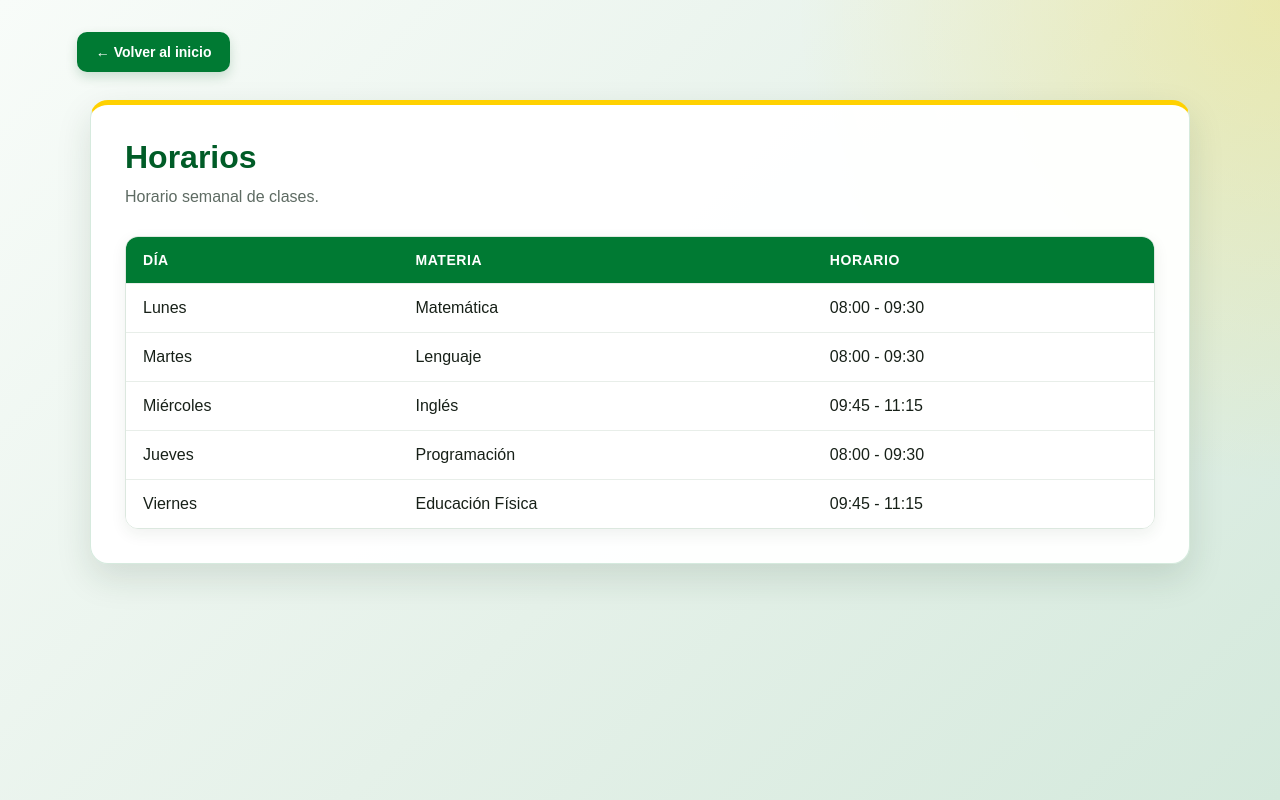
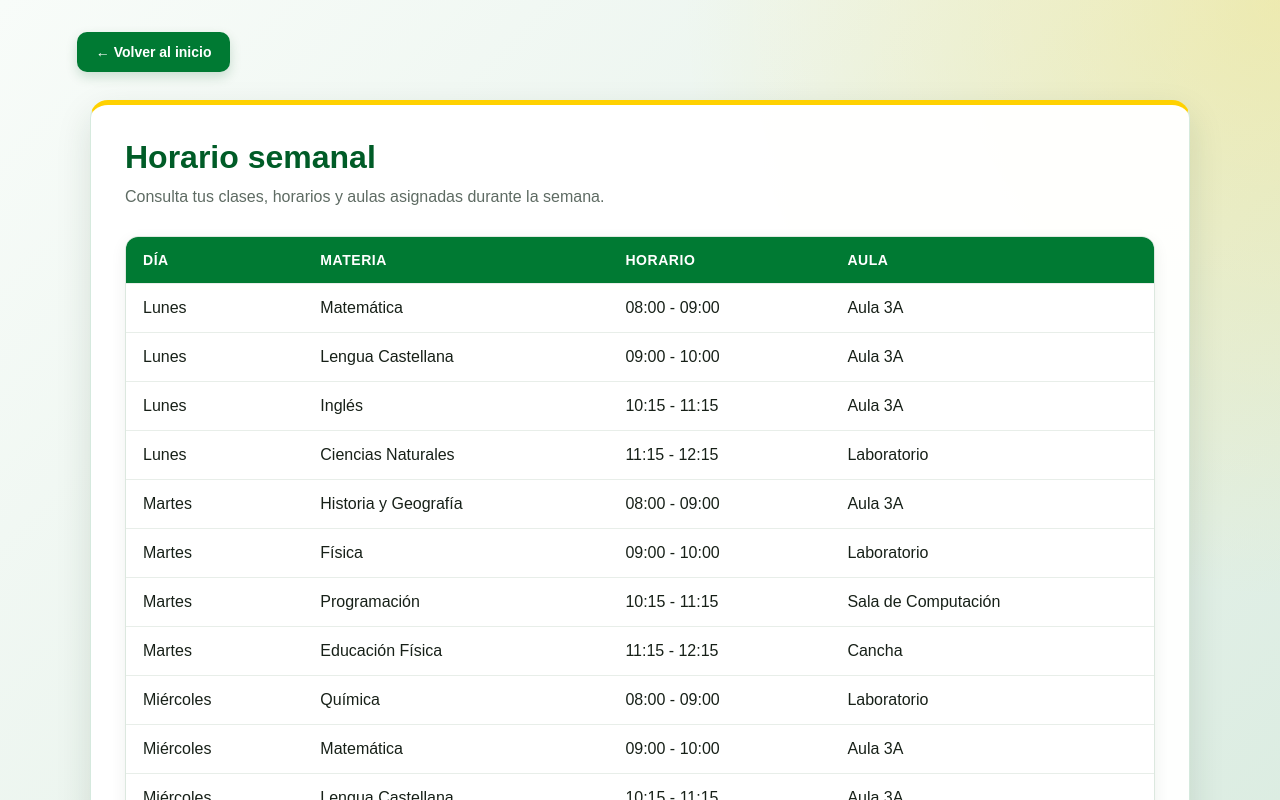
Before and after one commit to jhoelxander10-dot/Frontend-Proyect, a React (Vite) app: page /horarios in a window 1280 px wide. Shown: the top 800 px of the page. Built offline with nearby package versions, Linux system fonts and the light colour scheme.

Commit message:
Completar horario semanal con materias, horarios y aulas

```diff
--- a/src/pages/HorariosPage.tsx
+++ b/src/pages/HorariosPage.tsx
@@ -2,24 +2,54 @@ import { useNavigate } from "react-router-dom";
 import "./SectionPage.css";
 
 const horario = [
-  ["Lunes", "Matemática", "08:00 - 09:30"],
-  ["Martes", "Lenguaje", "08:00 - 09:30"],
-  ["Miércoles", "Inglés", "09:45 - 11:15"],
-  ["Jueves", "Programación", "08:00 - 09:30"],
-  ["Viernes", "Educación Física", "09:45 - 11:15"],
+  ["Lunes", "Matemática", "08:00 - 09:00", "Aula 3A"],
+  ["Lunes", "Lengua Castellana", "09:00 - 10:00", "Aula 3A"],
+  ["Lunes", "Inglés", "10:15 - 11:15", "Aula 3A"],
+  ["Lunes", "Ciencias Naturales", "11:15 - 12:15", "Laboratorio"],
+  ["Martes", "Historia y Geografía", "08:00 - 09:00", "Aula 3A"],
+  ["Martes", "Física", "09:00 - 10:00", "Laboratorio"],
+  ["Martes", "Programación", "10:15 - 11:15", "Sala de Computación"],
+  ["Martes", "Educación Física", "11:15 - 12:15", "Cancha"],
+  ["Miércoles", "Química", "08:00 - 09:00", "Laboratorio"],
+  ["Miércoles", "Matemática", "09:00 - 10:00", "Aula 3A"],
+  ["Miércoles", "Lengua Castellana", "10:15 - 11:15", "Aula 3A"],
+  ["Miércoles", "Inglés", "11:15 - 12:15", "Aula 3A"],
+  ["Jueves", "Programación", "08:00 - 09:00", "Sala de Computación"],
+  ["Jueves", "Física", "09:00 - 10:00", "Laboratorio"],
+  ["Jueves", "Ciencias Naturales", "10:15 - 11:15", "Laboratorio"],
+  ["Jueves", "Educación Física", "11:15 - 12:15", "Cancha"],
+  ["Viernes", "Matemática", "08:00 - 09:00", "Aula 3A"],
+  ["Viernes", "Historia y Geografía", "09:00 - 10:00", "Aula 3A"],
+  ["Viernes", "Química", "10:15 - 11:15", "Laboratorio"],
+  ["Viernes", "Programación", "11:15 - 12:15", "Sala de Computación"],
 ];
 
 function HorariosPage() {
   const navigate = useNavigate();
+
   return (
     <main className="section-page">
       <button className="back-button" onClick={() => navigate("/")}>← Volver al inicio</button>
       <section className="section-card">
-        <h1>Horarios</h1>
-        <p>Horario semanal de clases.</p>
-        <div className="table-wrap"><table><thead><tr><th>Día</th><th>Materia</th><th>Horario</th></tr></thead><tbody>{horario.map((h) => <tr key={h[0]}>{h.map((v) => <td key={v}>{v}</td>)}</tr>)}</tbody></table></div>
+        <h1>Horario semanal</h1>
+        <p>Consulta tus clases, horarios y aulas asignadas durante la semana.</p>
+        <div className="table-wrap">
+          <table>
+            <thead>
+              <tr><th>Día</th><th>Materia</th><th>Horario</th><th>Aula</th></tr>
+            </thead>
+            <tbody>
+              {horario.map(([dia, materia, hora, aula], index) => (
+                <tr key={`${dia}-${materia}-${index}`}>
+                  <td>{dia}</td><td>{materia}</td><td>{hora}</td><td>{aula}</td>
+                </tr>
+              ))}
+            </tbody>
+          </table>
+        </div>
       </section>
     </main>
   );
 }
+
 export default HorariosPage;
```
